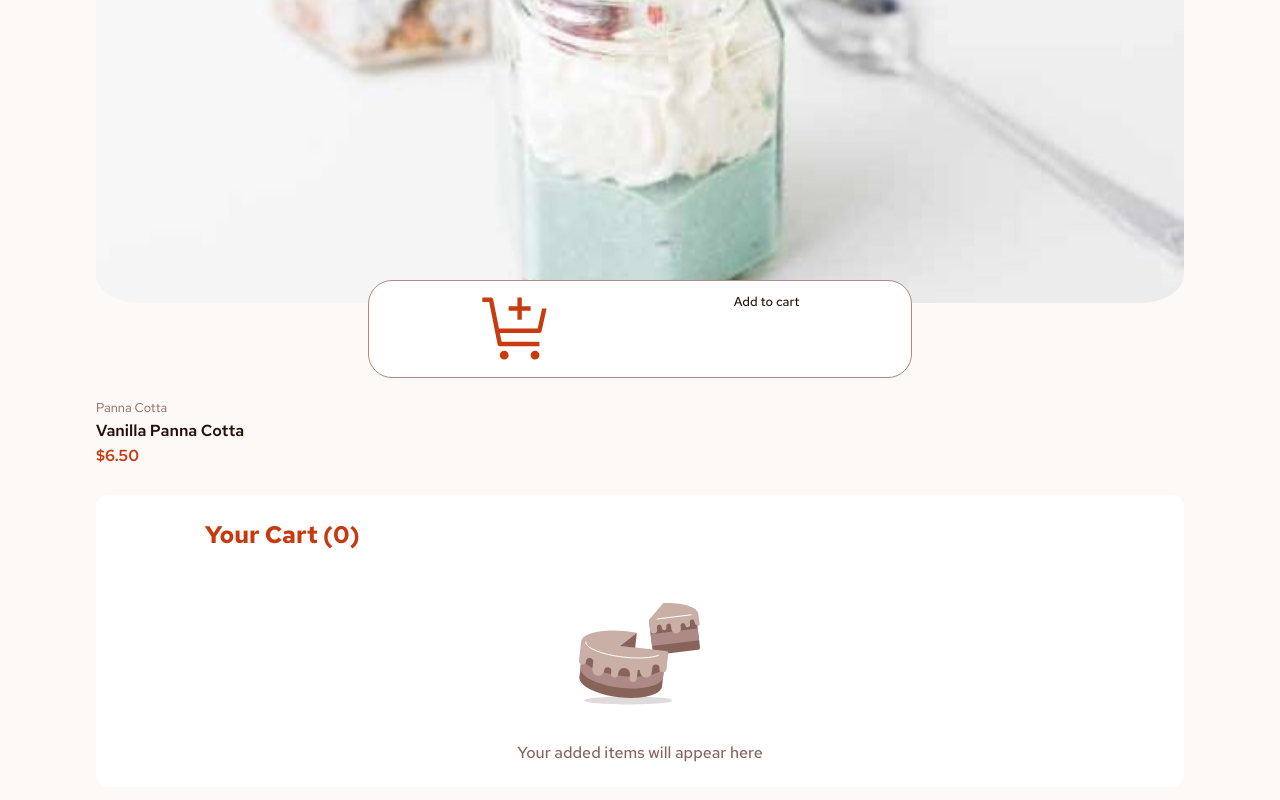
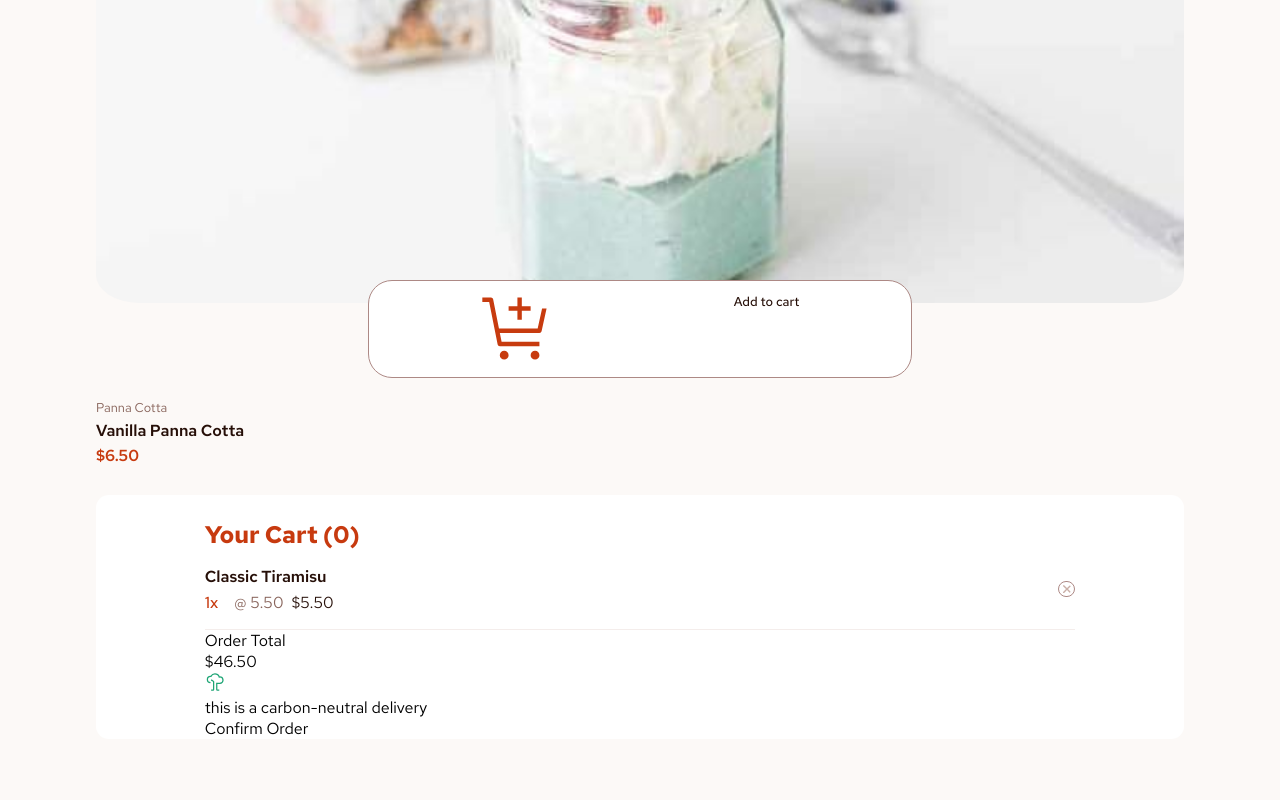
Before and after one commit to Luendel/product-list-with-cart, an Angular app: page / in a window 1280 px wide. Shown: the part 7700-8500 px from the top of the page. After the commit the page ends 8467 px from the top, so only its background shows below. Built offline with nearby package versions, Linux system fonts and the light colour scheme.

Commit message:
modified:   src/app/components/Cart/Cart.component.css modified:   src/app/components/Cart/Cart.component.html modified:   src/app/services/SessionStorage/SessionStorage.service.ts

```diff
--- a/src/app/components/Cart/Cart.component.css
+++ b/src/app/components/Cart/Cart.component.css
@@ -33,3 +33,66 @@ section .empty-cart p {
     font-weight: 500;
     margin-bottom: 1.5rem;
 }
+
+section .normal-cart {
+    width: 80%;
+    margin: 0 auto;
+    margin-top: 0.5rem;
+}
+
+section .normal-cart ul {
+    list-style: none;
+    display: grid;
+    grid-template-columns: 80% 20%;
+    align-items: center;
+    margin-top: 1rem;
+    padding-bottom: 1rem;
+    border-bottom: 1px solid hsl(13, 31%, 94%);
+}
+
+section ul .title {
+    color: hsl(14, 65%, 9%);
+    font-weight: 600;
+}
+
+section ul .info-list {
+    grid-row: 2;
+    grid-column: 1;
+    display: flex;
+    flex-direction: row;
+    margin-top: 0.3rem;
+}
+
+section ul .info-list .quantity {
+    margin-right: 1rem;
+    color: hsl(14, 86%, 42%);
+    font-weight: 500;
+}
+
+section ul .info-list .price {
+    margin-right: 0.5rem;
+    color: hsl(12, 20%, 44%);
+}
+
+section ul .info-list .total-price {
+    color: hsl(14, 65%, 9%);
+}
+
+section ul .close-icon {
+    display: flex;
+    flex-direction: row;
+    justify-content: flex-end;
+    border:none;
+    grid-row: span 2;
+    align-items: center;
+}
+
+section ul .close-icon:hover {
+    cursor: pointer;
+}
+
+section ul .close-icon img {
+    border: 1px solid hsl(7, 20%, 60%);
+    border-radius: 50%;
+    padding: 0.15rem;
+}
--- a/src/app/components/Cart/Cart.component.html
+++ b/src/app/components/Cart/Cart.component.html
@@ -1,12 +1,12 @@
 <section>
     <h1>Your Cart ({{total}})</h1>
-    <div *ngIf="total==0" class="empty-cart">
+    <div *ngIf="total!==0" class="empty-cart">
         <img src="/assets/images/illustration-empty-cart.svg" alt="empty cart">
         <p>
             Your added items will appear here
         </p>
     </div>
-    <div *ngIf="total > 0" class="normal-cart">
+    <div *ngIf="total == 0" class="normal-cart">
         <ul>
             <li class="title">Classic Tiramisu</li>
             <li class="info-list">
--- a/src/app/services/SessionStorage/SessionStorage.service.ts
+++ b/src/app/services/SessionStorage/SessionStorage.service.ts
@@ -1,4 +1,5 @@
-import { Injectable } from "@angular/core";
+import { isPlatformBrowser } from "@angular/common";
+import { Injectable, PLATFORM_ID, Inject, OnInit } from "@angular/core";
 
 
 @Injectable({
@@ -6,21 +7,34 @@ import { Injectable } from "@angular/core";
 })
 export class SessionStorage {
 
+    constructor(@Inject(PLATFORM_ID) private platformID:object){}
+
     setItem(key:string, value:any):void {
-        sessionStorage.setItem(key,JSON.stringify(value))
+        if(isPlatformBrowser(this.platformID)){
+            sessionStorage.setItem(key,JSON.stringify(value))
+        }
     }
 
     getItem<T>(key:string): T | null {
-        const item = sessionStorage.getItem(key)
+        if(isPlatformBrowser(this.platformID)){
+            const item = sessionStorage.getItem(key)
 
-        return item ? JSON.parse(item) : null
+            return item ? JSON.parse(item) : null
+        }
+        return null
     }
 
     removeItem(key:string):void {
-        sessionStorage.removeItem(key)
+        if(isPlatformBrowser(this.platformID)){
+            sessionStorage.removeItem(key)
+        }
+
     }
 
     clear(){
-        sessionStorage.clear()
+        if(isPlatformBrowser(this.platformID)){
+            sessionStorage.clear()
+        }
+
     }
 }
```
